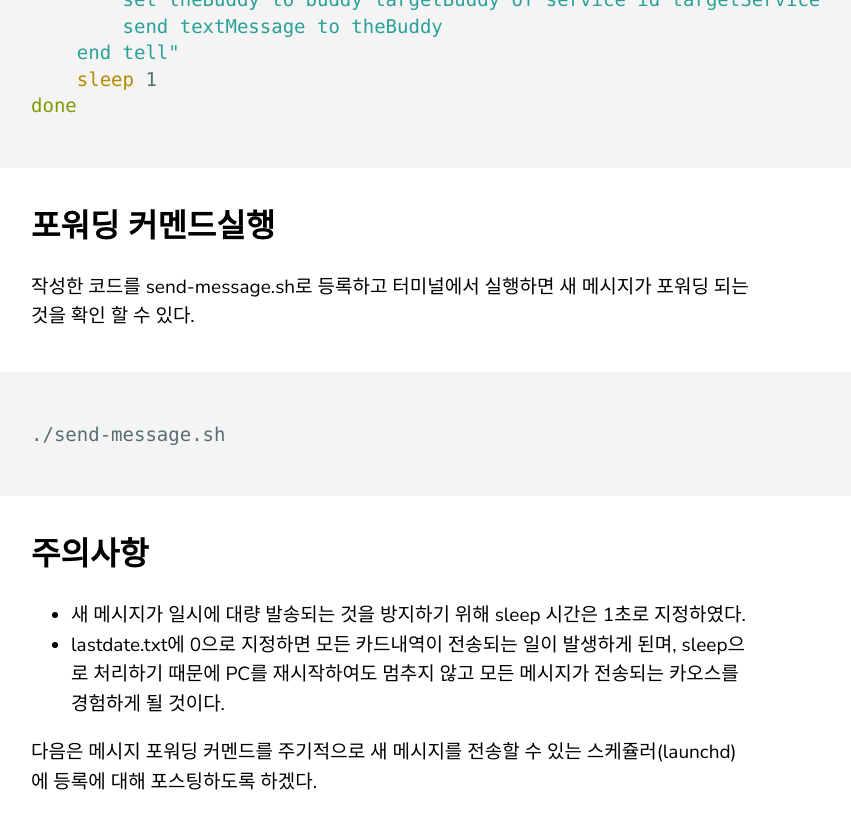
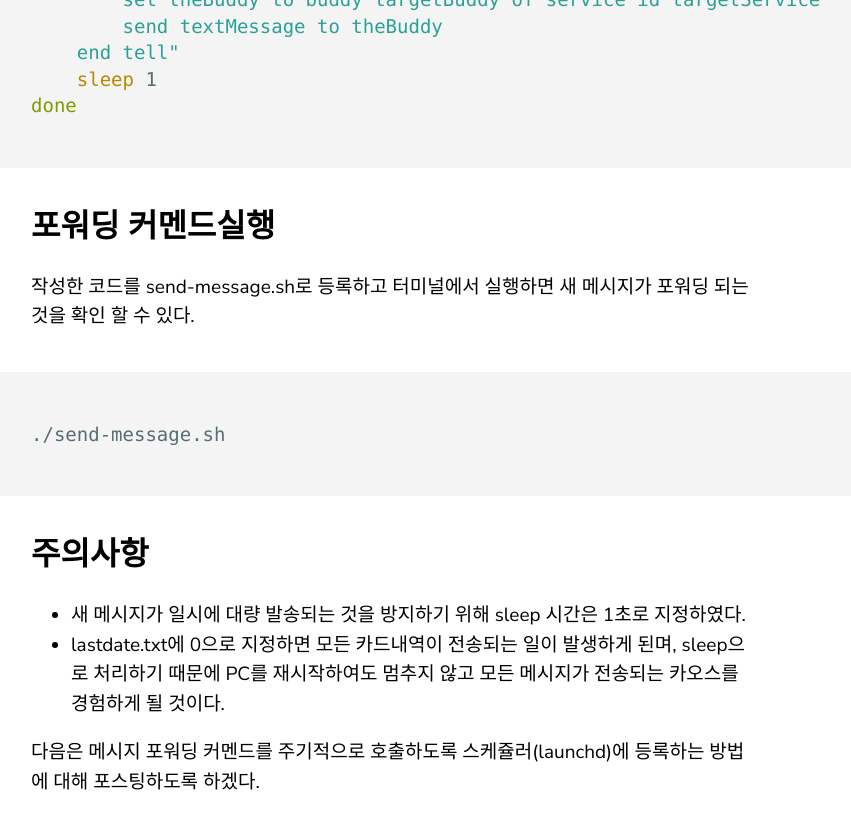
Before and after one commit to dogfootdev/dogfootdev.github.io, a Jekyll site: the page built from _posts/2019-12-26-message-forward.md, in a window 1280 px wide and 900 px high, scrolled down 3980 px. Shown: the top 829 px of the window, without its empty margins (69-920 px from the left). Built offline with Jekyll 4.4.1, drawn with Linux system fonts in a browser that asks for light colours; comment, search, counter and statistics services are not loaded.

Commit message:
fix post

```diff
--- a/_posts/2019-12-26-message-forward.md
+++ b/_posts/2019-12-26-message-forward.md
@@ -150,6 +150,6 @@ done
 
 
 
-다음은 메시지 포워딩 커멘드를 주기적으로 새 메시지를 전송할 수 있는 스케쥴러(launchd)에 등록에 대해 포스팅하도록 하겠다.
+다음은 메시지 포워딩 커멘드를 주기적으로 호출하도록 스케쥴러(launchd)에 등록하는 방법에 대해 포스팅하도록 하겠다.
 
 <br><br>
```
